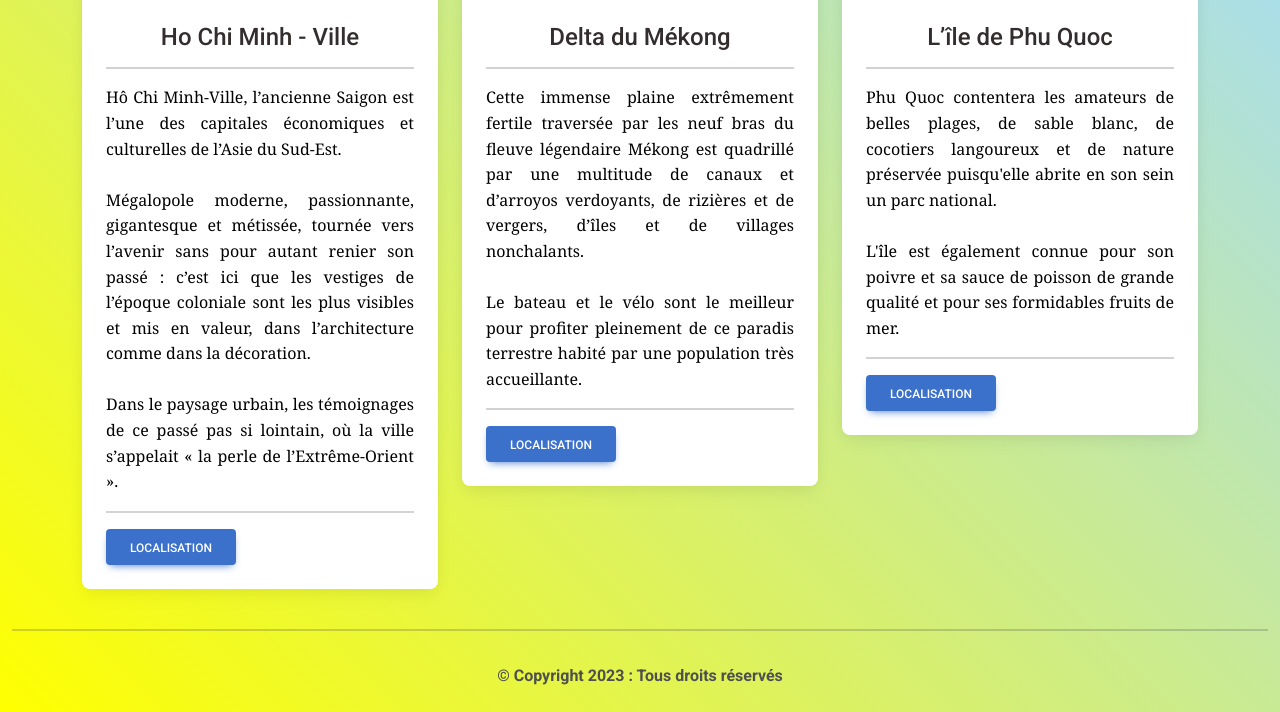
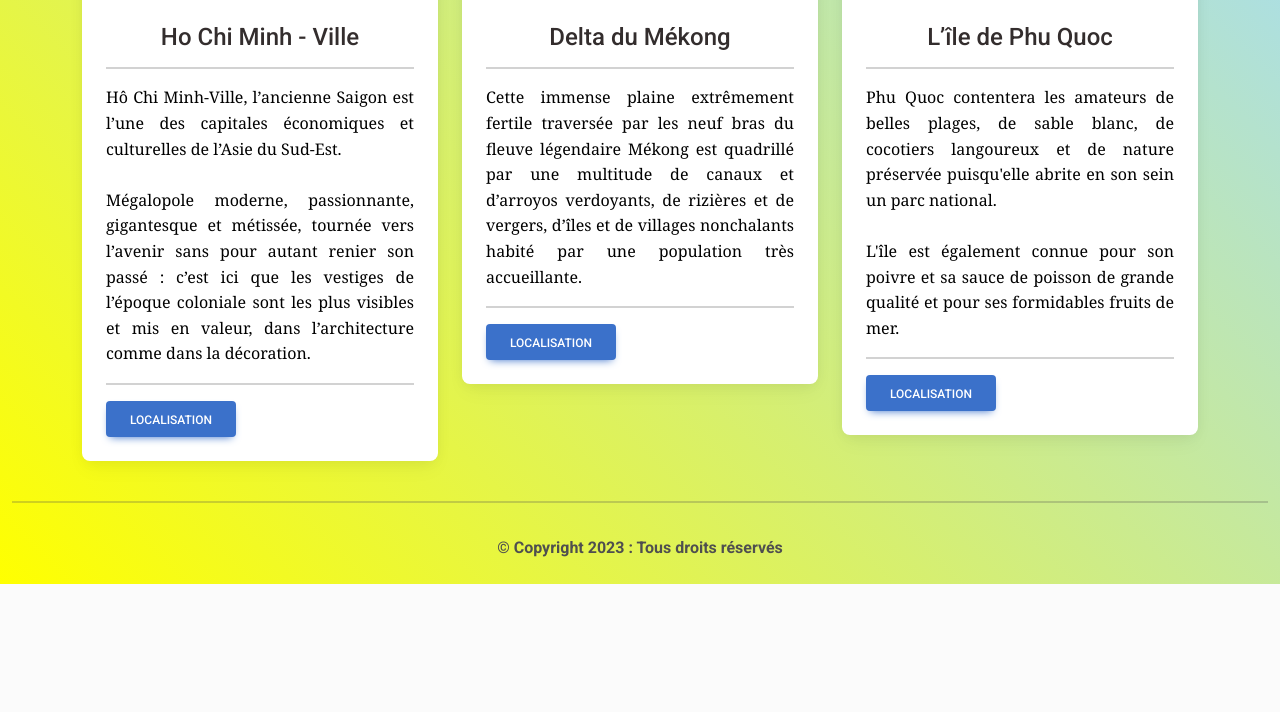
Before and after one commit to zpilia/vietnam_website, a PHP site: page /incontournable.php in a window 1280 px wide. Shown: the part 2146-2858 px from the top of the page. After the commit the page ends 2730 px from the top, so only its background shows below. Run offline with PHP 8.4, Linux system fonts and the light colour scheme; some libraries are stand-ins or nearby versions.

Commit message:
Update incontournable.php

```diff
--- a/views/incontournable.php
+++ b/views/incontournable.php
@@ -502,8 +502,6 @@
                                 <br><br>
                                 Mégalopole moderne, passionnante, gigantesque et métissée, tournée vers l’avenir sans pour autant renier son passé :
                                 c’est ici que les vestiges de l’époque coloniale sont les plus visibles et mis en valeur, dans l’architecture comme dans la décoration.
-                                <br><br>
-                                Dans le paysage urbain, les témoignages de ce passé pas si lointain, où la ville s’appelait « la perle de l’Extrême-Orient ».
                             </p>
                             <hr>
                             <!-- Bouton -->
@@ -571,9 +569,7 @@
                                       color: black;"
                             >
                                 Cette immense plaine extrêmement fertile traversée par les neuf bras du fleuve légendaire Mékong est quadrillé par une multitude de canaux et
-                                d’arroyos verdoyants, de rizières et de vergers, d’îles et de villages nonchalants.
-                                <br><br>
-                                Le bateau et le vélo sont le meilleur pour profiter pleinement de ce paradis terrestre habité par une population très accueillante.
+                                d’arroyos verdoyants, de rizières et de vergers, d’îles et de villages nonchalants habité par une population très accueillante.
                             </p>
                             <hr>
                             <!-- Bouton -->
```
